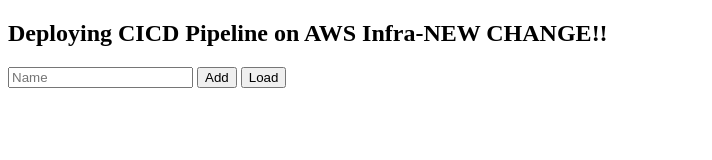
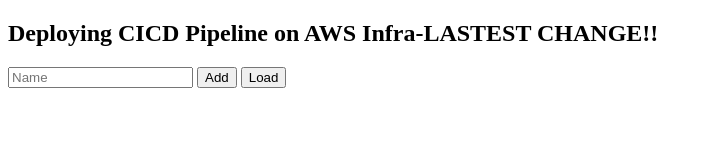
Before and after one commit to sk76/demoapp, a plain HTML site: page frontend/index.html in a window 1280 px wide. Shown: the whole page, without its empty margins (0-712 px from the left). Drawn offline with Linux system fonts and the light colour scheme.

Commit message:
Latest Change

```diff
--- a/frontend/index.html
+++ b/frontend/index.html
@@ -1,7 +1,7 @@
 <!DOCTYPE html>
 <html>
 <body>
-  <h2>Deploying CICD Pipeline on AWS Infra-NEW CHANGE!!</h2>
+  <h2>Deploying CICD Pipeline on AWS Infra-LASTEST CHANGE!!</h2>
 
   <input id="name" placeholder="Name">
   <button onclick="add()">Add</button>
```
